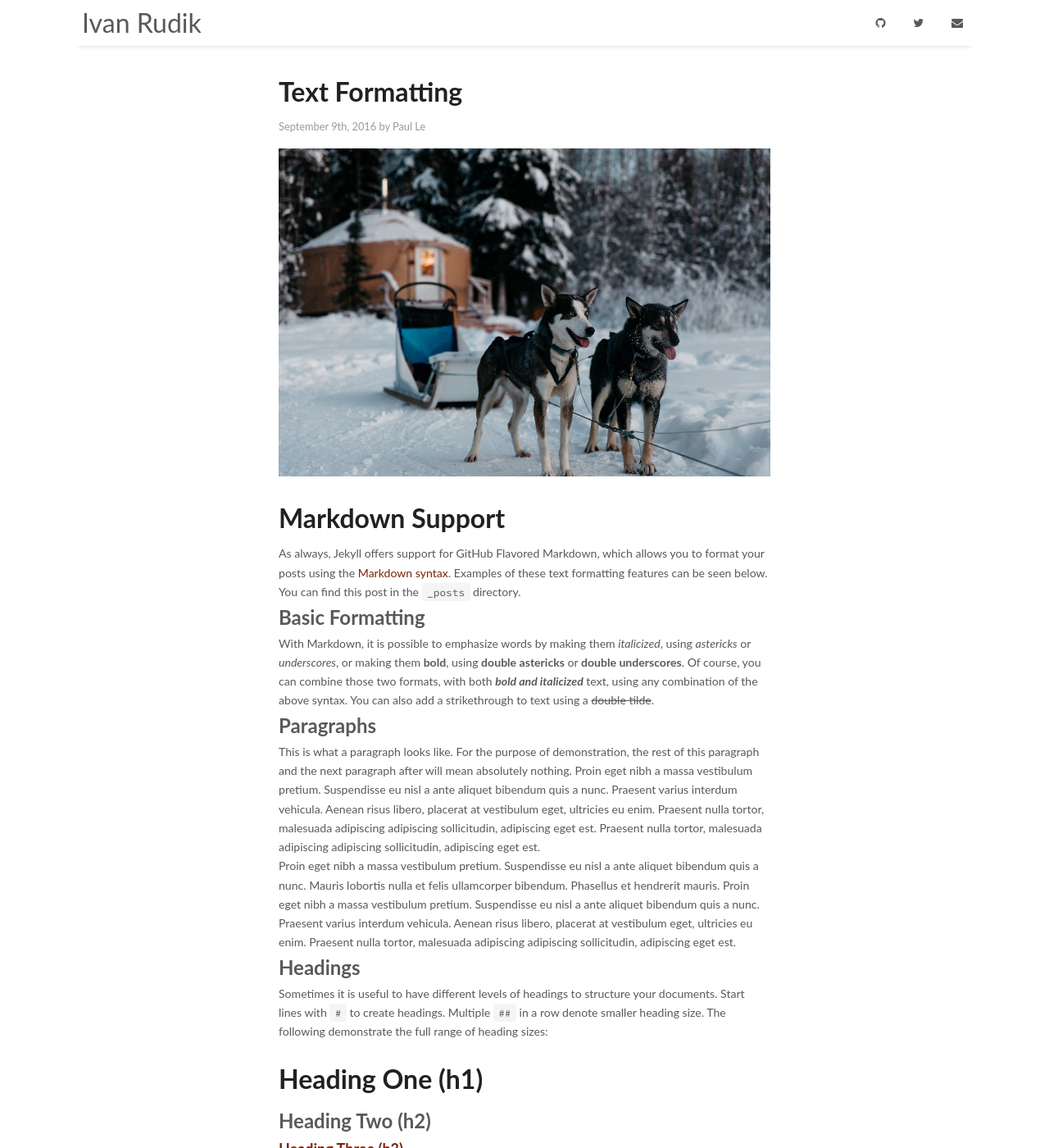
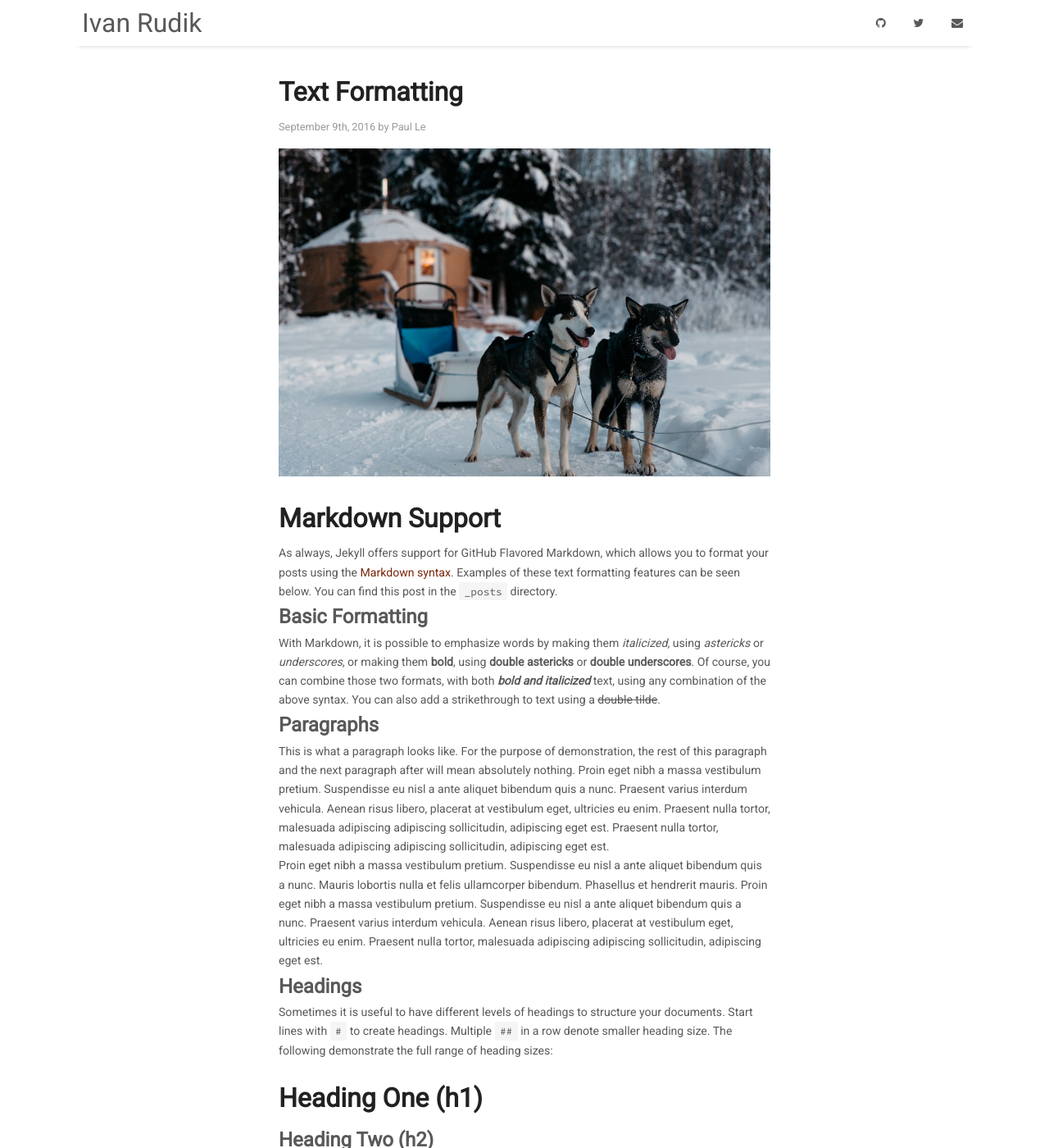
Before and after one commit to irudik/irudik.github.io, a Jekyll site: the page built from _posts/2016-09-09-text-formatting.md, in a window 1280 px wide and 1400 px high. Shown: the whole window at 82% size. Built offline with Jekyll 4.4.1, drawn with Linux system fonts in a browser that asks for light colours; nearby versions of some CDN libraries; formulas are drawn with MathJax 3; comment, search, counter and statistics services are not loaded.

Commit message:
switch back font

```diff
--- a/assets/css/main.scss
+++ b/assets/css/main.scss
@@ -6,11 +6,11 @@
   Site variables
 */
 
-$header-font-family: 'Lato', sans-serif;
+$header-font-family: 'Roboto', sans-serif;
 
-$base-font-family: 'Lato', sans-serif;
+$base-font-family: 'Futura PT', sans-serif;
 
-$body-font-family: 'Lato', sans-serif;
+$body-font-family: 'Open Sans', sans-serif;
 
 $code-font-family: "Source Code Pro", monospace;
 
```
